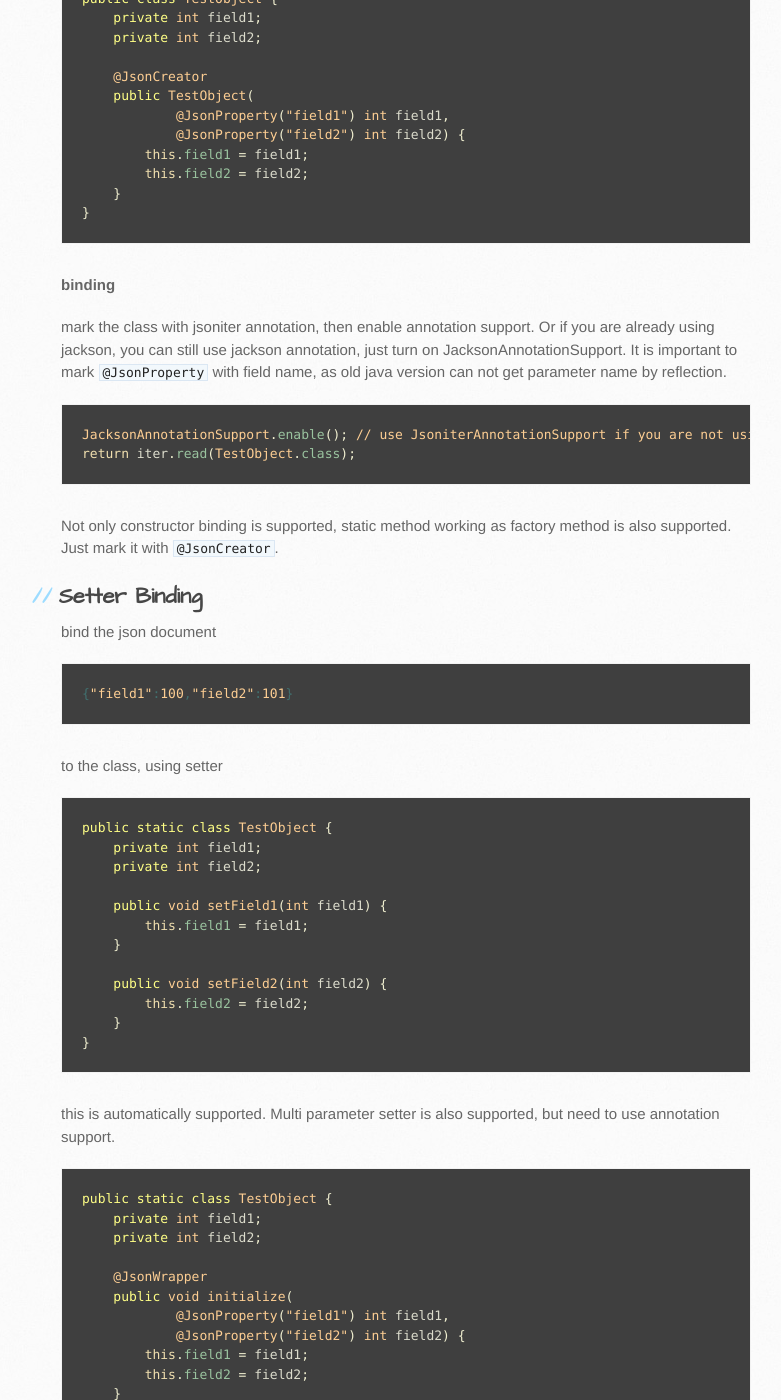
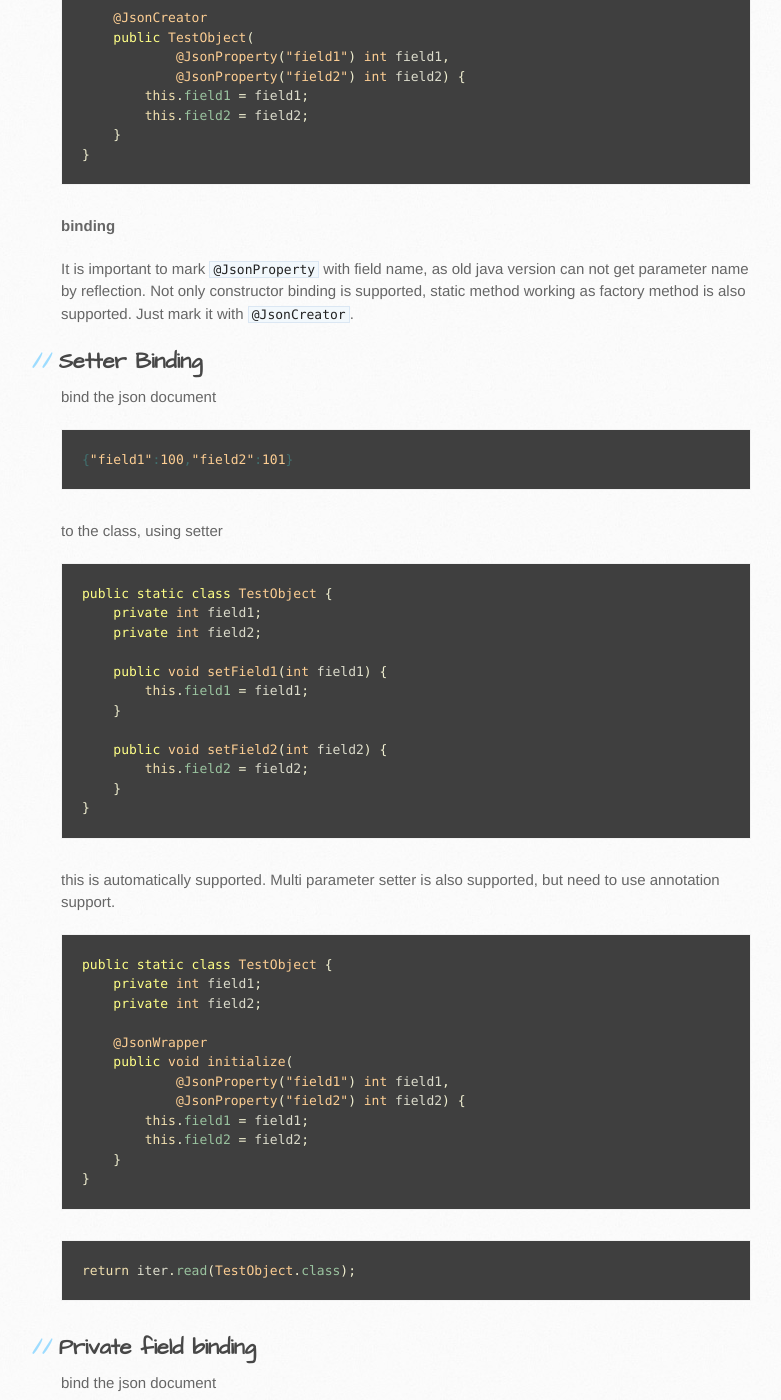
Before and after one commit to json-iterator/json-iterator.github.io, a Jekyll site: the page built from java-features.md, in a window 1280 px wide and 1400 px high, scrolled down 7962 px. Shown: the whole window, without its empty margins (109-890 px from the left). Built offline with Jekyll 4.4.1, drawn with Linux system fonts in a browser that asks for light colours; comment, search, counter and statistics services are not loaded; some of the changed text lies outside the part shown.

Commit message:
Update java-features.md

````diff
--- a/java-features.md
+++ b/java-features.md
@@ -116,7 +116,6 @@
 ```java
 JsonIterator.setMode(DecodingMode.DYNAMIC_MODE_AND_MATCH_FIELD_WITH_HASH);
 JsonStream.setMode(EncodingMode.DYNAMIC_MODE);
-JsoniterAnnotationSupport.enable();
 ```
 
 everything should still works, just much much faster
@@ -143,7 +142,6 @@
 
 ```java
 JsonIterator.setMode(DecodingMode.REFLECTION_MODE);
-JsoniterAnnotationSupport.enable();
 ```
 
 All features is supported using the reflection mode, just slower, but still faster than existing solutions. Here is a quick benchmark of simple object field binding:
@@ -230,7 +228,6 @@
 
 ```java
 JsonIterator.setMode(DecodingMode.STATIC_MODE); // set mode before using
-JsoniterAnnotationSupport.enable();
 JsonIterator.deserialize(...
 ```
 
@@ -320,13 +317,7 @@
 
 **binding**
 
-mark the class with jsoniter annotation, then enable annotation support. Or if you are already using jackson, you can still use jackson annotation, just turn on JacksonAnnotationSupport. It is important to mark `@JsonProperty` with field name, as old java version can not get parameter name by reflection.
-
-```java
-JacksonAnnotationSupport.enable(); // use JsoniterAnnotationSupport if you are not using Jackson
-return iter.read(TestObject.class);
-```
-
+It is important to mark `@JsonProperty` with field name, as old java version can not get parameter name by reflection.
 Not only constructor binding is supported, static method working as factory method is also supported. Just mark it with `@JsonCreator`.
 
 ## Setter Binding
@@ -372,7 +363,6 @@
 ```
 
 ```java
-JsoniterAnnotationSupport.enable();
 return iter.read(TestObject.class);
 ```
 
@@ -515,7 +505,6 @@
 if `field1` is not present in the input json, exception will be thrown.
 
 ```java
-JsoniterAnnotationSupport.enable();
 JsonIterator iter = JsonIterator.parse("{'field2':101}".replace('\'', '"'));
 return iter.read(TestObject.class);
 ```
@@ -560,7 +549,6 @@
 using `asExtraForUnknownProperties` we can detect if the input has extra fields. Enable the annotation support:
 
 ```java
-JsoniterAnnotationSupport.enable();
 JsonItertor iter = JsonIterator.parse("{'field1':101,'field2':101,'field3':101}".replace('\'', '"').getBytes());
 return iter.read(TestObject2.class);
 ```
````
